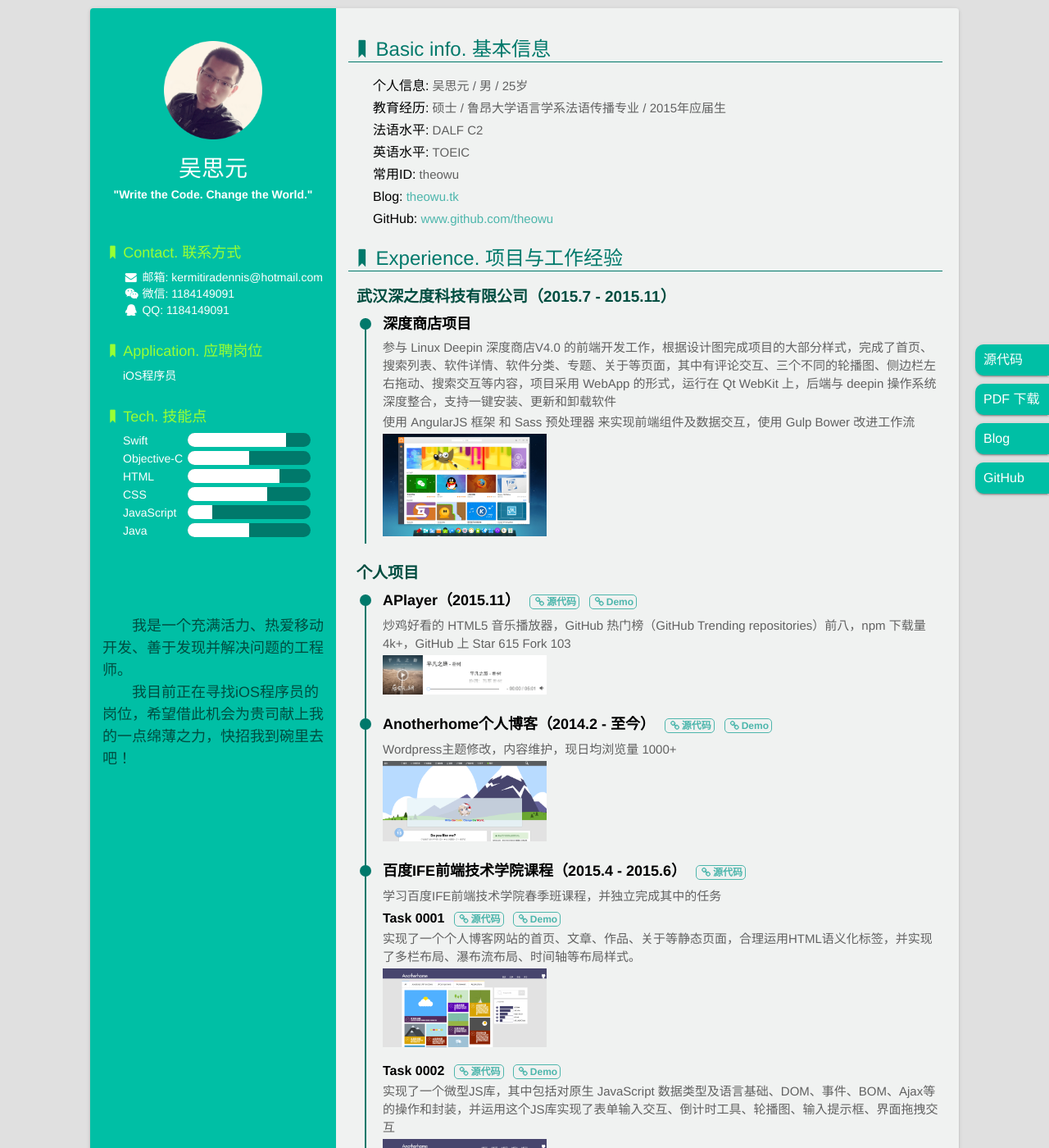
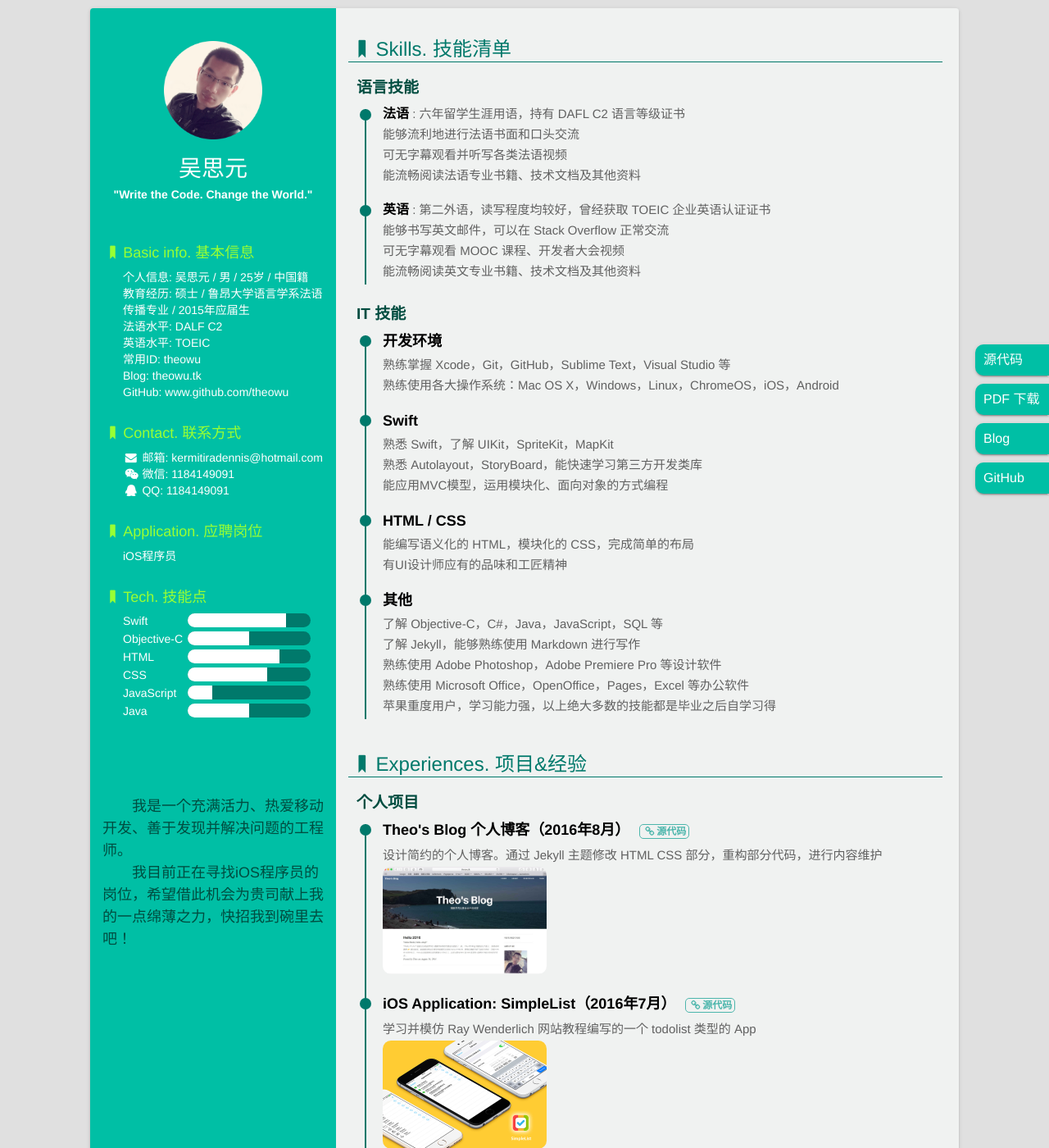
Before and after one commit to theowu/theowu.github.io, a Jekyll site: the page resume/index.html, which Jekyll copies as it is, in a window 1280 px wide and 1400 px high. Shown: the whole window at 82% size. Built offline with Jekyll 4.4.1, drawn with Linux system fonts in a browser that asks for light colours; some of the changed text lies outside the part shown.

Commit message:
update resume

```diff
--- a/resume/index.html
+++ b/resume/index.html
@@ -14,9 +14,8 @@
                 m=s.getElementsByTagName(o)[0];a.async=1;a.src=g;m.parentNode.insertBefore(a,m)
         })(window,document,'script','//www.google-analytics.com/analytics.js','ga');
 
-        ga('create', 'UA-48084758-4', 'auto');
+        ga('create', 'UA-82475700-1', 'auto');
         ga('send', 'pageview');
-
     </script>
 </head>
 <body>
@@ -44,6 +43,16 @@
                 <h2>"Write the Code. Change the World."</h2>
             </div>
             <ul class="side-info">
+                <li class="someRight">
+                    <dt><i class="icon-bookmark"></i>Basic info. 基本信息</dt>
+                    <dd><span>个人信息:</span> 吴思元 / 男 / 25岁 / 中国籍</dd>
+                    <dd><span>教育经历:</span> 硕士 / 鲁昂大学语言学系法语传播专业 / 2015年应届生</dd>
+                    <dd><span>法语水平:</span> DALF C2</dd>
+                    <dd><span>英语水平:</span> TOEIC</dd>
+                    <dd><span>常用ID:</span> theowu</dd>
+                    <dd><span>Blog:</span> <a href="https://theowu.tk" target="_blank">theowu.tk</a></dd>
+                    <dd><span>GitHub:</span> <a href="https://www.github.com/theowu" target="_blank">www.github.com/theowu</a></dd>
+                </li>
                 <li class="someRight">
                     <dt><i class="icon-bookmark"></i>Contact. 联系方式</dt>
                     <dd><i class="icon-mail-alt"></i> 邮箱: <a href="mailto:kermitiradennis@hotmail.com" target="_blank">kermitiradennis@hotmail.com</a></dd>
@@ -101,200 +110,144 @@
         </div>
         <div class="main">
             <ul class="main-info">
-                <li class="someRight">
-                    <dt><i class="icon-bookmark"></i>Basic info. 基本信息</dt>
-                    <dd><span>个人信息:</span> 吴思元 / 男 / 25岁</dd>
-                    <dd><span>教育经历:</span> 硕士 / 鲁昂大学语言学系法语传播专业 / 2015年应届生</dd>
-                    <dd><span>法语水平:</span> DALF C2</dd>
-                    <dd><span>英语水平:</span> TOEIC</dd>
-                    <dd><span>常用ID:</span> theowu</dd>
-                    <dd><span>Blog:</span> <a href="https://theowu.tk" target="_blank">theowu.tk</a></dd>
-                    <dd><span>GitHub:</span> <a href="https://www.github.com/theowu" target="_blank">www.github.com/theowu</a></dd>
-                </li>
                 <li>
-                    <dt><i class="icon-bookmark"></i>Experience. 项目与工作经验</dt>
-                    <h3>武汉深之度科技有限公司（2015.7 - 2015.11）</h3>
+                    <dt><i class="icon-bookmark"></i>Skills. 技能清单</dt>
+                    <h3>语言技能</h3>
                     <ul class="exp">
                         <li>
                             <div class="circle"></div>
-                            <h4>深度商店项目</h4>
-                            <p>参与 Linux Deepin 深度商店V4.0 的前端开发工作，根据设计图完成项目的大部分样式，完成了首页、搜索列表、软件详情、软件分类、专题、关于等页面，其中有评论交互、三个不同的轮播图、侧边栏左右拖动、搜索交互等内容，项目采用 WebApp 的形式，运行在 Qt WebKit 上，后端与 deepin 操作系统深度整合，支持一键安装、更新和卸载软件</p>
-                            <p>使用 AngularJS 框架 和 Sass 预处理器 来实现前端组件及数据交互，使用 Gulp Bower 改进工作流</p>
-                            <img src="img/dstore.png">
+                            <p><span><b>法语</b></span> : 六年留学生涯用语，持有 DAFL C2 语言等级证书</p>
+                            <p>能够流利地进行法语书面和口头交流</p>
+                            <p>可无字幕观看并听写各类法语视频</p>
+                            <p>能流畅阅读法语专业书籍、技术文档及其他资料</p>
+                        </li>
+                        <li>
+                            <div class="circle"></div>
+                            <p><span><b>英语</b></span> : 第二外语，读写程度均较好，曾经获取 TOEIC 企业英语认证证书</p>
+                            <p>能够书写英文邮件，可以在 Stack Overflow 正常交流</p>
+                            <p>可无字幕观看 MOOC 课程、开发者大会视频</p>
+                            <p>能流畅阅读英文专业书籍、技术文档及其他资料</p>
                         </li>
                     </ul>
+                    <h3>IT 技能</h3>
+                    <ul class="exp">
+                        <li>
+                            <div class="circle"></div>
+                            <h4>开发环境</h4>
+                            <p>熟练掌握 Xcode，Git，GitHub，Sublime Text，Visual Studio 等</p>
+                            <p>熟练使用各大操作系统：Mac OS X，Windows，Linux，ChromeOS，iOS，Android</p>
+                        </li>
+                        <li>
+                            <div class="circle"></div>
+                            <h4>Swift</h4>
+                            <p>熟悉 Swift，了解 UIKit，SpriteKit，MapKit</p>
+                            <p>熟悉 Autolayout，StoryBoard，能快速学习第三方开发类库</p>
+                            <p>能应用MVC模型，运用模块化、面向对象的方式编程</p>
+                        </li>
+                        <li>
+                            <div class="circle"></div>
+                            <h4>HTML / CSS</h4>
+                            <p>能编写语义化的 HTML，模块化的 CSS，完成简单的布局</p>
+                            <p>有UI设计师应有的品味和工匠精神</p>
+                        </li>
+                        <li>
+                            <div class="circle"></div>
+                            <h4>其他</h4>
+                            <p>了解 Objective-C，C#，Java，JavaScript，SQL 等</p>
+                            <p>了解 Jekyll，能够熟练使用 Markdown 进行写作</p>
+                            <p>熟练使用 Adobe Photoshop，Adobe Premiere Pro 等设计软件</p>
+                            <p>熟练使用 Microsoft Office，OpenOffice，Pages，Excel 等办公软件</p>
+                            <p>苹果重度用户，学习能力强，以上绝大多数的技能都是毕业之后自学习得</p>
+                        </li>
+                    </ul>
+                </li>
+                <li>
+                    <dt><i class="icon-bookmark"></i>Experiences. 项目&经验</dt>
                     <h3>个人项目</h3>
                     <ul class="exp">
                         <li>
                             <div class="circle"></div>
-                            <h4>
-                                APlayer（2015.11）
-                                <a href="https://github.com/DIYgod/APlayer" target="_blank"><i class="icon-link"></i>源代码</a>
-                                <a href="https://www.anotherhome.net/file/APlayer/" target="_blank"><i class="icon-link"></i>Demo</a>
-                            </h4>
-                            <p>炒鸡好看的 HTML5 音乐播放器，GitHub 热门榜（GitHub Trending repositories）前八，npm 下载量 4k+，GitHub 上 Star 615 Fork 103</p>
-                            <img src="img/aplayer.png">
+                            <h4>Theo's Blog 个人博客（2016年8月） <a href="https://theowu.tk" target="_blank"><i class="icon-link"></i>源代码</a></h4>
+                            <p>设计简约的个人博客。通过 Jekyll 主题修改 HTML CSS 部分，重构部分代码，进行内容维护</p>
+                            <img src="img/blog-desktop.jpg" alt="blog-demo-img" style="border-radius:10px;">
                         </li>
                         <li>
                             <div class="circle"></div>
-                            <h4>
-                                Anotherhome个人博客（2014.2 - 至今）
-                                <a href="https://github.com/DIYgod/Amativeness" target="_blank"><i class="icon-link"></i>源代码</a>
-                                <a href="https://www.anotherhome.net" target="_blank"><i class="icon-link"></i>Demo</a>
-                            </h4>
-                            <p>Wordpress主题修改，内容维护，现日均浏览量 1000+</p>
-                            <img src="img/anotherhome.png">
+                            <h4>iOS Application: SimpleList（2016年7月） <a href="https://github.com/theowu/SimpleList" target="_blank"><i class="icon-link"></i>源代码</a></h4>
+                            <p>学习并模仿 Ray Wenderlich 网站教程编写的一个 todolist 类型的 App</p>
+                            <img src="img/work-simpleList.jpg" alt="simpleList-demo-img" style="border-radius:10px;">
                         </li>
                         <li>
                             <div class="circle"></div>
-                            <h4>
-                                百度IFE前端技术学院课程（2015.4 - 2015.6）
-                                <a href="https://github.com/DIYgod/ife-work" target="_blank"><i class="icon-link"></i>源代码</a>
-                            </h4>
-                            <p>学习百度IFE前端技术学院春季班课程，并独立完成其中的任务</p>
-                            <ul class="efe">
-                                <li>
-                                    <h5>
-                                        Task 0001
-                                        <a href="https://github.com/DIYgod/ife-work/tree/master/task0001" target="_blank"><i class="icon-link"></i>源代码</a>
-                                        <a href="https://www.anotherhome.net/file/ife/task0001/" target="_blank"><i class="icon-link"></i>Demo</a>
-                                    </h5>
-                                    <p>实现了一个个人博客网站的首页、文章、作品、关于等静态页面，合理运用HTML语义化标签，并实现了多栏布局、瀑布流布局、时间轴等布局样式。</p>
-                                    <img src="img/task0001.png">
-                                </li>
-                                <li>
-                                    <h5>
-                                        Task 0002
-                                        <a href="https://github.com/DIYgod/ife-work/tree/master/task0002" target="_blank"><i class="icon-link"></i>源代码</a>
-                                        <a href="https://www.anotherhome.net/file/ife/task0002/task0002_1.html" target="_blank"><i class="icon-link"></i>Demo</a>
-                                    </h5>
-                                    <p>实现了一个微型JS库，其中包括对原生 JavaScript 数据类型及语言基础、DOM、事件、BOM、Ajax等的操作和封装，并运用这个JS库实现了表单输入交互、倒计时工具、轮播图、输入提示框、界面拖拽交互</p>
-                                    <img src="img/task0002.png">
-                                </li>
-                                <li>
-                                    <h5>Task 0003 0004
-                                        <a href="https://github.com/DIYgod/ife-work/tree/master/task0004" target="_blank"><i class="icon-link"></i>源代码</a>
-                                        <a href="https://www.anotherhome.net/file/ife/task0004/" target="_blank"><i class="icon-link"></i>Demo</a>
-                                    </h5>
-                                    <p>实现了一个 GTD Tools (个人任务管理系统)，支持任务两级分类、增删查改、标记、根据日期分类等功能，并实现了一个独立的移动版本</p>
-                                    <p>使用 localStorage 来保存用户的任务数据，处理了可能出现的 XSS 安全隐患，使用 原生JavaScript Less预处理器 来实现前端组件及数据交互，使用 Yeoman Grunt 改进工作流</p>
-                                    <img src="img/task0003.png">
-                                    <img src="img/task0004.png" height="97px">
-                                </li>
-                            </ul>
+                            <h4>Mac Application: GifViewer（2016年6月） <a href="https://github.com/theowu/GifViewer" target="_blank"><i class="icon-link"></i>源代码</a></h4>
+                            <p>一个把多个 gif 文件打包在一起阅读的Gif阅读器，灵感来自 Ray Wenderlich 网</p>
+                            <img src="img/work-gifViewer.jpg" alt="gifViewer-demo" style="border-radius:10px;">
                         </li>
                         <li>
                             <div class="circle"></div>
-                            <h4>
-                                HTML.LOVE 个人简历（2015.8 - 至今）
-                                <a href="https://github.com/DIYgod/Resume" target="_blank"><i class="icon-link"></i>源代码</a>
-                                <a href="http://html.love/" target="_blank"><i class="icon-link"></i>Demo</a>
-                            </h4>
-                            <p>设计优雅、内容完善的静态简历页面，可以用浏览器直接生成合适尺寸的PDF，使用 Gulp 改进工作流，GitHub 上 Star 133 Fork 33</p>
-                            <img src="img/resume.png">
+                            <h4>Mac Application: MenubarHide（2016年5月） <a href="https://github.com/theowu/MenubarHide" target="_blank"><i class="icon-link"></i>源代码</a></h4>
+                            <p>一个通过菜单栏隐藏或者显示系统隐藏文件的小应用</p>
+                            <img src="img/work-menubarHide.jpg" alt="mebubarHide-demo" style="border-radius:10px;">
+                        </li>
+                    </ul>
+                    <h3>工作经验</h3>
+                    <ul class="exp">
+                        <li>
+                            <div class="circle"></div>
+                            <h4>对外法语教学见习教师 (2015年2月-4月)</h4>
+                            <p>在鲁昂政治避难人员接待中心担任对外法语教学见习教师，负责初、中级法语班授课</p>
                         </li>
                         <li>
                             <div class="circle"></div>
-                            <h4>
-                                jCarrousel（2015.8）
-                                <a href="https://github.com/DIYgod/jCarrousel" target="_blank"><i class="icon-link"></i>源代码</a>
-                                <a href="https://www.anotherhome.net/file/jCarrousel/" target="_blank"><i class="icon-link"></i>Demo</a>
-                            </h4>
-                            <p>一个3D轮播图 jQuery 插件，实现了3D轮播效果，可以自适应宽度、自适应图片数量，有方便的切换按钮，另外实现了播放、停止、切换到任意一张图片的API</p>
-                            <img src="img/jCarrousel.jpg">
+                            <h4>自动化技术实习生 (2012年4月-6月)</h4>
+                            <p>于米其林公司克雷蒙费朗总部担任自动化技术实习生</p>
+                            <p>负责轮胎橡胶生产线终端一个激光测距系统的自动机编程</p>
+                            <p>负责画电路图，撰写法语和英语的相关技术文档</p>
                         </li>
                         <li>
                             <div class="circle"></div>
-                            <h4>
-                                Do-you-like-me（2015.9）
-                                <a href="https://github.com/DIYgod/Do-you-like-me" target="_blank"><i class="icon-link"></i>源代码</a>
-                                <a href="https://www.anotherhome.net/file/like/" target="_blank"><i class="icon-link"></i>Demo</a>
-                            </h4>
-                            <p>一个简单有趣的 UI 点赞组件，后端使用 NodeJS + MongoDB 实现，用 mongoose 操作 MongoDB，实现了对 MongoDB 数据库简单的增删查改</p>
-                            <img src="img/Do-you-like-me.png">
-                        </li>
-                        <li>
-                            <div class="circle"></div>
-                            <h4>
-                                EasyGoAgent
-                                <a href="https://github.com/DIYgod/EasyGoAgent" target="_blank"><i class="icon-link"></i>源代码</a>
-                            </h4>
-                            <p>开箱即用 & 在线更新的GoAgent，GitHub 上 Star 209 Fork 70</p>
-                        </li>
-                        <li>
-                            <div class="circle"></div>
-                            <h4>
-                                Show Me the Code Python version
-                                <a href="https://github.com/DIYgod/python/tree/master/DIYgod" target="_blank"><i class="icon-link"></i>源代码</a>
-                            </h4>
-                            <p>一系列Python小程序，包括 图像处理 数据库 文件操作 正则式 等内容</p>
-                        </li>
-                        <li>
-                            <div class="circle"></div>
-                            <h4>
-                                Simple-C Compiler
-                                <a href="https://github.com/DIYgod/Compiler" target="_blank"><i class="icon-link"></i>源代码</a>
-                            </h4>
-                            <p>一个用C编写的简单类C语言编译器，目前完成了 词法分析 语法分析 阶段，使用了 Lex Yacc 两个工具</p>
-                        </li>
-                        <li>
-                            <div class="circle"></div>
-                            <h4>
-                                WHUTNews
-                                <a href="https://github.com/DIYgod/WHUTNews" target="_blank"><i class="icon-link"></i>源代码</a>
-                            </h4>
-                            <p>Python 编写的爬取教务处公告，判断是否有新通知，并把新通知发邮件提醒的简单 Python 爬虫程序</p>
+                            <h4>助教与技术支持 (2009年7月-8月)</h4>
+                            <p>于南京法语联盟江苏教育国际预科学院担任助教与技术支持</p>
+                            <p>负责协助法籍教师使用电子工具和数字教学系统，进行班级管理</p>
                         </li>
                     </ul>
                 </li>
                 <li>
-                    <dt><i class="icon-bookmark"></i>Skill. 技能清单</dt>
-                    <h3>Web前端</h3>
+                    <dt><i class="icon-bookmark"></i>Educations. 教育背景</dt>
                     <ul class="exp">
                         <li>
                             <div class="circle"></div>
-                            <h4>HTML / CSS</h4>
-                            <p>能够编写语义化的 HTML，模块化的 CSS，完成较复杂的布局</p>
-                            <p>熟悉 Less / Sass / Autoprefixer 等CSS预处理和后处理方法、工具</p>
+                            <h4>自学iOS开发，网络开发 (2015年-2016年)</h4>
+                            <p>通过网络资源自学 Swift，Xcode，HTML / CSS，JS，SQL 等技术</p>
                         </li>
                         <li>
                             <div class="circle"></div>
-                            <h4>JavaScript</h4>
-                            <p>熟悉原生Javascript，能脱离jQuery等类库编码</p>
-                            <p>能运用模块化、面向对象的方式编程</p>
-                            <p>了解 RequireJS jQuery AngularJS 的使用</p>
+                            <p>鲁昂大学语言学专业法语传播方向硕士 (2013年-2015年)</p>
                         </li>
                         <li>
                             <div class="circle"></div>
-                            <h4>其他</h4>
-                            <p>熟悉 Yeoman Bower Grunt Gulp 前端自动化工具</p>
-                            <p>了解前端安全、性能优化方面的一些知识</p>
+                            <p>鲁昂大学语科学专业对外法语教学方向学士 (2012年-2013年)</p>
+                        </li>
+                        <li>
+                            <div class="circle"></div>
+                            <p>洛林理工大学南锡科技学院电气工程及工业信息化专业大学科技文凭 (2010年-2012年)</p>
                         </li>
                     </ul>
-                    <h3>后端</h3>
+                </li>
+                <li>
+                    <dt><i class="icon-bookmark"></i>Hobbies. 兴趣爱好</dt>
                     <ul class="exp">
                         <li>
                             <div class="circle"></div>
-                            <h4>环境</h4>
-                            <p>熟悉 Linux 开发环境、 Linux 服务器环境搭建部署，两年 Linux 日常使用经验</p>
-                            <p>了解 Apache Nginx web服务器，一年多建站经验</p>
+                            <p><span><b>IT 互联网</b></span> : 移动开发，网络开发，前端后端，社会化营销</p>
                         </li>
                         <li>
                             <div class="circle"></div>
-                            <h4>语言</h4>
-                            <p>了解 Python，能够实现简单的爬虫、数据及图像处理工具、自动化脚本</p>
-                            <p>了解 C，读过《C Primer Plus》，能编写简单的解释器</p>
-                            <p>了解 Java，能进行简单的网络编程和多线程编程</p>
+                            <p><span><b>商务贸易</b></span> : 项目运营，市场调查，商务谈判，物流，采购，进出口贸易</p>
                         </li>
-                    </ul>
-                    <h3>其他</h3>
-                    <ul class="exp">
                         <li>
-                            <p>是一个有趣的人，博客日均浏览量 1000+，GitHub Followers 550+，微博粉丝 780+，微信公众号关注用户 460+</p>
-                            <p>严重强迫症，不能忍受界面一个像素的偏差，同样不能忍受代码格式一个空格的偏差</p>
-                            <p>学习能力强，以上绝大多数的技能都是大三转专业之后自学修得的</p>
-                            <p>掌握 Vim Git 等开发工具的使用</p>
-                            <p>能够熟练使用 Markdown 进行写作</p>
+                            <div class="circle"></div>
+                            <p><span><b>体育运动</b></span> : 乒乓球，慢跑，游泳</p>
                         </li>
                     </ul>
                 </li>
@@ -302,7 +255,7 @@
         </div>
     </div>
     <footer>
-        <p>Theme by <a href="https://github.com/DIYgod/Resume" target="_blank">DIYgod</a>. Made with <i class="icon-heart throb" style="color: #d43f57;"></i> by DIYgod. 最后更新于2016年8月21日</p>
+        <p>Theme by <a href="https://github.com/theowu/ResumeCV" target="_blank">Theo</a>. Made with <i class="icon-heart throb" style="color: #d43f57;"></i> by Theo. 最后更新于2016年8月21日</p>
     </footer>
 </body>
 </html>
--- a/resume/print.html
+++ b/resume/print.html
@@ -102,7 +102,6 @@
                         <p>能够流利地进行法语书面和口头交流</p>
                         <p>可无字幕观看并听写各类法语视频</p>
                         <p>能流畅阅读法语专业书籍、技术文档及其他资料</p>
-
                     </li>
                     <li>
                         <div class="circle"></div>
@@ -126,7 +125,6 @@
                         <p>熟悉 Swift，了解 UIKit，SpriteKit，MapKit</p>
                         <p>熟悉 Autolayout，StoryBoard，能快速学习第三方开发类库</p>
                         <p>能应用MVC模型，运用模块化、面向对象的方式编程</p>
-
                     </li>
                     <li>
                         <div class="circle"></div>
```
Also changed, not shown: other parts of resume/print.html (+1 -1 lines), resume/img/Do-you-like-me.png (deleted), resume/img/anotherhome.png (deleted), resume/img/aplayer.png (deleted), resume/img/blog-desktop.jpg (added), resume/img/dstore.png (deleted), resume/img/jCarrousel.jpg (deleted), resume/img/resume.png (deleted), resume/img/task0001.png (deleted), resume/img/task0002.png (deleted), resume/img/task0003.png (deleted), resume/img/task0004.png (deleted), resume/img/work-gifViewer.jpg (added), resume/img/work-menubarHide.jpg (added), 1 more files.
